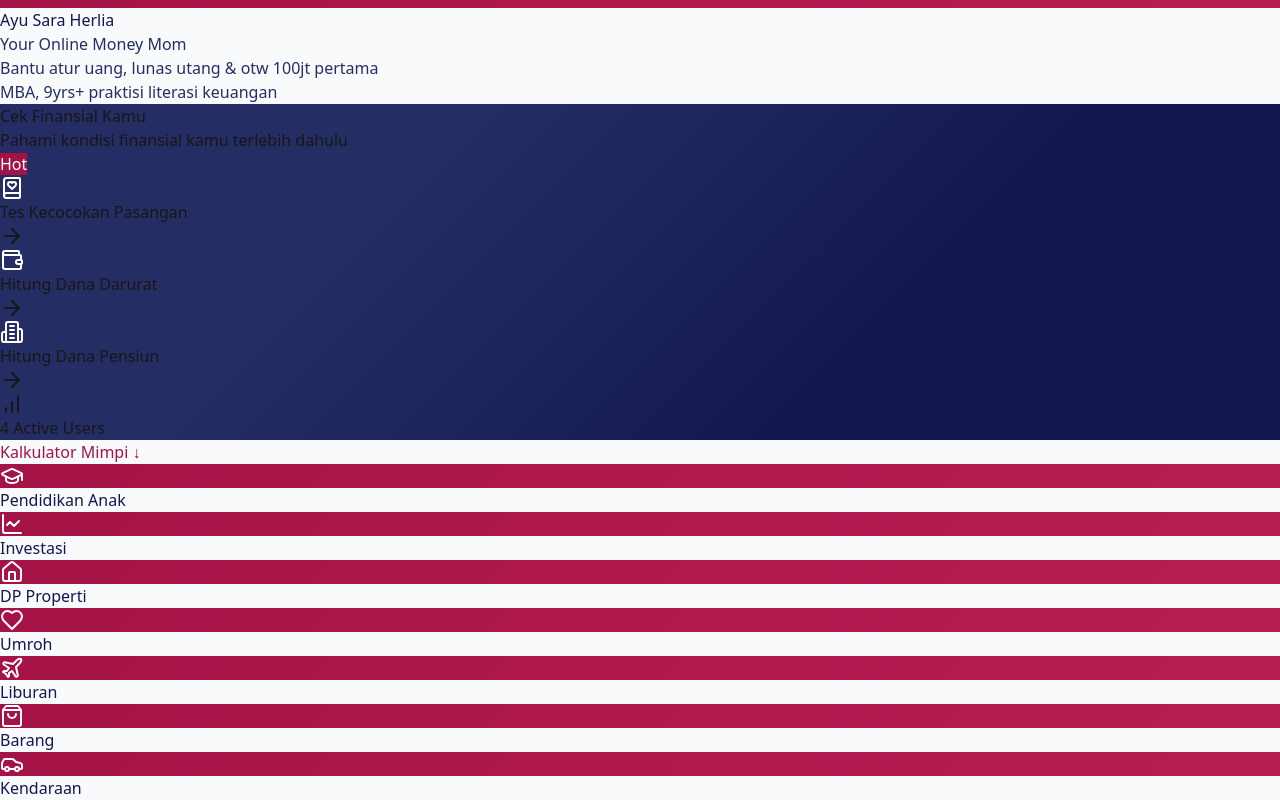
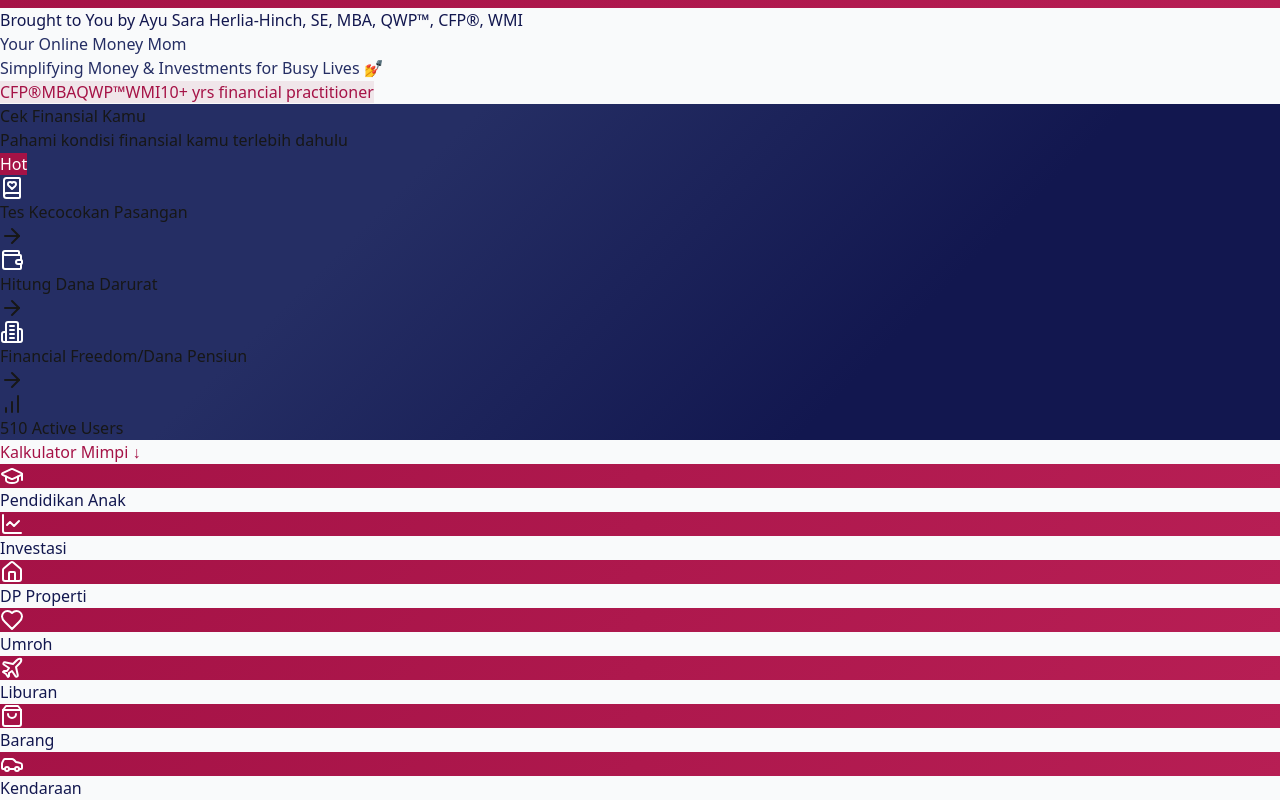
Before and after one commit to rickychandraj/financial-calculator, a Next.js app: page / in a window 1280 px wide. Shown: the top 800 px of the page. Built offline with nearby package versions, Linux system fonts and the light colour scheme.

Commit message:
Improve UI/UX based on request from mamber

```diff
--- a/src/app/forms/pension-fund/page.tsx
+++ b/src/app/forms/pension-fund/page.tsx
@@ -154,7 +154,7 @@ const PensionFundForm = () => {
                 <div>
                     <FormHeader
                         href={"/"}
-                        title={"Perencanaan Dana Pensiun"}
+                        title={"Financial Freedom/Dana Pensiun"}
                         currentStep={currentStep}
                         totalSteps={totalSteps}
                     />
@@ -176,7 +176,7 @@ const PensionFundForm = () => {
                 <div>
                     <FormHeader
                         href={"/"}
-                        title={"Perencanaan Dana Pensiun"}
+                        title={"Financial Freedom/Dana Pensiun"}
                         currentStep={totalSteps}
                         totalSteps={totalSteps}
                     />
--- a/src/components/Header/index.tsx
+++ b/src/components/Header/index.tsx
@@ -5,7 +5,7 @@ export const Header = () => {
     return (
         <div className="w-full max-w-3xl mx-auto" style={{ fontFamily: 'system-ui, sans-serif' }}>
             <div className="relative">
-                <div className="h-48" style={{
+                <div className="h-40 md:h-48" style={{
                     backgroundImage: "url('background.png')",
                     backgroundSize: "cover",  // This ensures the image covers the container
                     backgroundPosition: "center",  // Centers the image
@@ -20,9 +20,9 @@ export const Header = () => {
                     }}></div>
                 </div>
 
-                <div className="relative px-6 pb-6">
-                    <div className="absolute -top-16 left-6">
-                        <div className="w-32 h-32 rounded-full" style={{
+                <div className="relative px-4 md:px-6 pb-4 md:pb-6">
+                    <div className="absolute -top-12 md:-top-16 left-4 md:left-6">
+                        <div className="w-24 h-24 md:w-32 md:h-32 rounded-full" style={{
                             background: 'linear-gradient(45deg, #A51246, #B71E54)',
                             padding: '4px'
                         }}>
@@ -41,17 +41,26 @@ export const Header = () => {
                         </div>
                     </div>
 
-                    <div className="pt-20">
+                    <div className="pt-16 md:pt-20">
                         <div>
-                            <h1 className="text-2xl font-bold" style={{ color: '#12174F' }}>Ayu Sara Herlia</h1>
-                            <p style={{ color: '#252E64' }}>Your Online Money Mom</p>
+                            <h1 className="text-xl md:text-2xl font-bold" style={{ color: '#12174F' }}>Brought to You by Ayu Sara Herlia-Hinch, SE, MBA, QWP™, CFP®, WMI
+                            </h1>
+                            <p className="text-sm md:text-base" style={{ color: '#252E64' }}>Your Online Money Mom</p>
                         </div>
 
-                        <div className="mt-4" style={{ color: '#252E64' }}>
-                            <p className="flex items-center">
-                                Bantu atur uang, lunas utang & otw 100jt pertama
-                            </p>
-                            <p className="mt-2">MBA, 9yrs+ praktisi literasi keuangan</p>
+                        <div className="mt-3 md:mt-4" style={{ color: '#252E64' }}>
+                            <p className="text-sm md:text-base">Simplifying Money & Investments for Busy Lives 💅</p>
+                            <div className="flex flex-wrap gap-2 mt-3">
+                                {['CFP®', 'MBA', 'QWP™', 'WMI', '10+ yrs financial practitioner'].map((badge) => (
+                                    <span
+                                        key={badge}
+                                        className="px-2 py-1 text-xs rounded-full"
+                                        style={{ background: '#F0E6EA', color: '#A51246' }}
+                                    >
+                                        {badge}
+                                    </span>
+                                ))}
+                            </div>
                         </div>
                     </div>
                 </div>
--- a/src/components/Tools/index.tsx
+++ b/src/components/Tools/index.tsx
@@ -21,7 +21,7 @@ import {
 
 const Tools = () => {
     const baseUsers = 899; // starting point: 1.8K users
-    const dailyGrowth = 0.1; // 2% per day
+    const dailyGrowth = 0.01; // 2% per day
     const startDate = new Date("2025-10-6"); // adjust to your launch date
 
     const [users, setUsers] = useState(baseUsers);
@@ -54,7 +54,7 @@ const Tools = () => {
         {
             id: 3,
             icon: Building2,
-            title: "Hitung Dana Pensiun",
+            title: "Financial Freedom/Dana Pensiun",
             description: "Persiapkan masa depan",
             href: "/forms/pension-fund",
         },
@@ -139,35 +139,33 @@ const Tools = () => {
     ]
 
     return (
-        <div className="p-4 w-full max-w-3xl mx-auto">
+        <div className="p-3 md:p-4 w-full max-w-3xl mx-auto">
             <div
                 className={`
-                    p-8 rounded-2xl bg-gradient-to-br
+                    p-4 md:p-8 rounded-2xl bg-gradient-to-br
                     transform transition-all duration-500
-                    hover:scale-[1.02] hover:shadow-2xl
+                    md:hover:scale-[1.02] hover:shadow-2xl
                     text-white relative overflow-hidden
-                    mb-8
+                    mb-6 md:mb-8
                 `}
                 style={{
                     background: "linear-gradient(135deg, #252E64 30%, #12174F 70%)"
                 }}
             >
-                <h3 className="text-2xl font-bold">Cek Finansial Kamu</h3>
-                <p className="text-white/80 mb-4">Pahami kondisi finansial kamu terlebih dahulu</p>
+                <h3 className="text-xl md:text-2xl font-bold">Cek Finansial Kamu</h3>
+                <p className="text-white/80 mb-3 md:mb-4 text-sm md:text-base">Pahami kondisi finansial kamu terlebih dahulu</p>
                 {highlightedMenuItems.map((item) => (
                     <Link
                         key={item.id}
                         href={item.href}
                         className="block"
                     >
-                        {/*// eslint-disable-next-line react/jsx-key*/}
                         <div className="grid grid-cols-1">
                             <div
-                                className="flex items-center bg-white/10 rounded-xl p-4 my-2
+                                className="relative flex items-center bg-white/10 rounded-xl p-3 md:p-4 my-2
                             backdrop-blur-sm transform transition-all duration-300
-                            hover:translate-x-2 cursor-pointer group/tool"
+                            md:hover:translate-x-2 cursor-pointer group/tool"
                             >
-                                {/* New Badge */}
                                 {item.badge && (
                                     <span
                                         className="absolute -top-2 -right-2 px-2 py-0.5 rounded-full text-xs font-medium z-10"
@@ -179,17 +177,10 @@ const Tools = () => {
                                         {item.badge}
                                     </span>
                                 )}
-                                <div
-                                    className="w-5 h-5 mr-3 transform "
-                                    style={{
-                                        background: "none",
-                                        borderRadius: "10px",
-                                        marginRight: "8px"
-                                    }}
-                                >
+                                <div className="mr-3">
                                     <item.icon className="w-5 h-5" style={{ color: "white" }} />
                                 </div>
-                                <span className="font-medium">{item.title}</span>
+                                <span className="font-medium text-sm md:text-base">{item.title}</span>
                                 <ArrowRight className="w-5 h-5 ml-auto opacity-0
                                     group-hover/tool:opacity-100 transform
                                     group-hover/tool:translate-x-1 transition-all duration-300"
@@ -206,36 +197,36 @@ const Tools = () => {
                     </div>
                 </div>
             </div>
-            <h3 className="text-2xl font-bold mb-8 mt-8" style={{ color: "#A51246"}}>Kalkulator Mimpi ↓</h3>
-            <div className="grid grid-cols-3 gap-6">
+            <h3 className="text-xl md:text-2xl font-bold mb-6 md:mb-8 mt-8" style={{ color: "#A51246" }}>Kalkulator Mimpi ↓</h3>
+            <div className="grid grid-cols-2 md:grid-cols-3 gap-3 md:gap-6">
                 {menuItems.map((item, index) => (
                     <Link
                         key={index}
                         href={item.disabled ? "#" : item.href}
                         className="block"
                     >
-                        <div className="flex flex-col items-center justify-center cursor-pointer group my-2">
+                        <div className="flex flex-col items-center justify-center cursor-pointer group my-2 relative">
 
                             <div
-                                className="w-16 h-16 rounded-full mb-3 flex items-center justify-center transform transition-all duration-300 group-hover:-translate-y-2"
+                                className="w-14 h-14 md:w-16 md:h-16 rounded-full mb-3 flex items-center justify-center transform transition-all duration-300 md:group-hover:-translate-y-2 relative"
                                 style={{
                                     background: `${item.disabled ? "#D3A8B7" : "linear-gradient(135deg, #A51246, #B71E54)"}`
                                 }}
                             >
-                                <item.icon className="w-8 h-8" style={{ color: "white" }} />
+                                <item.icon className="w-7 h-7 md:w-8 md:h-8" style={{ color: "white" }} />
                                 {/* Badge (only when disabled) */}
                                 {item.disabled && (
                                     <span
-                                    className="absolute -top-1 -right-8 px-2 py-0.5 text-[8px] w-[72px] font-semibold
+                                        className="absolute -top-1 -right-1 md:-right-8 px-1 md:px-2 py-0.5 text-[8px] md:text-[8px] w-auto md:w-[72px] font-semibold
                                      rounded-full bg-[#12174F] text-white shadow ring-2 ring-white
-                                     pointer-events-none"
+                                     pointer-events-none whitespace-nowrap"
                                     >
                                         Coming Soon
                                     </span>
                                 )}
                             </div>
                             <span
-                                className="text-center font-medium text-sm"
+                                className="text-center font-medium text-xs md:text-sm px-1 leading-tight"
                                 style={{ color: "#12174F" }}
                             >
                                 {item.title}
--- a/src/components/ui/currency-input/index.tsx
+++ b/src/components/ui/currency-input/index.tsx
@@ -6,7 +6,7 @@ const CurrencyInput = ({
     placeholder,
     value,
     onChange,
-    className = "w-full p-3 pl-12 rounded-lg border",
+    className = "w-full p-3 pl-10 md:pl-12 text-sm md:text-base rounded-lg border",
     style = {
        color: '#12174F',
        borderColor: 'rgba(165, 18, 70, 0.2)',
@@ -55,7 +55,7 @@ const CurrencyInput = ({
             />
             {suffix && (
                 <span
-                    className="absolute right-3 top-1/2 -translate-y-1/2 text-gray-500 pointer-events-none"
+                    className="absolute right-3 top-1/2 -translate-y-1/2 text-xs md:text-sm pointer-events-none"
                     style={{color: "#A51246"}}
                 >
                 {suffix}
```
Also changed, not shown: src/components/ui/form-header/index.tsx (+6 -6 lines), src/components/ui/form-question-card/index.tsx (+4 -4 lines). Lines whose indentation alone changed are shown as unchanged.
